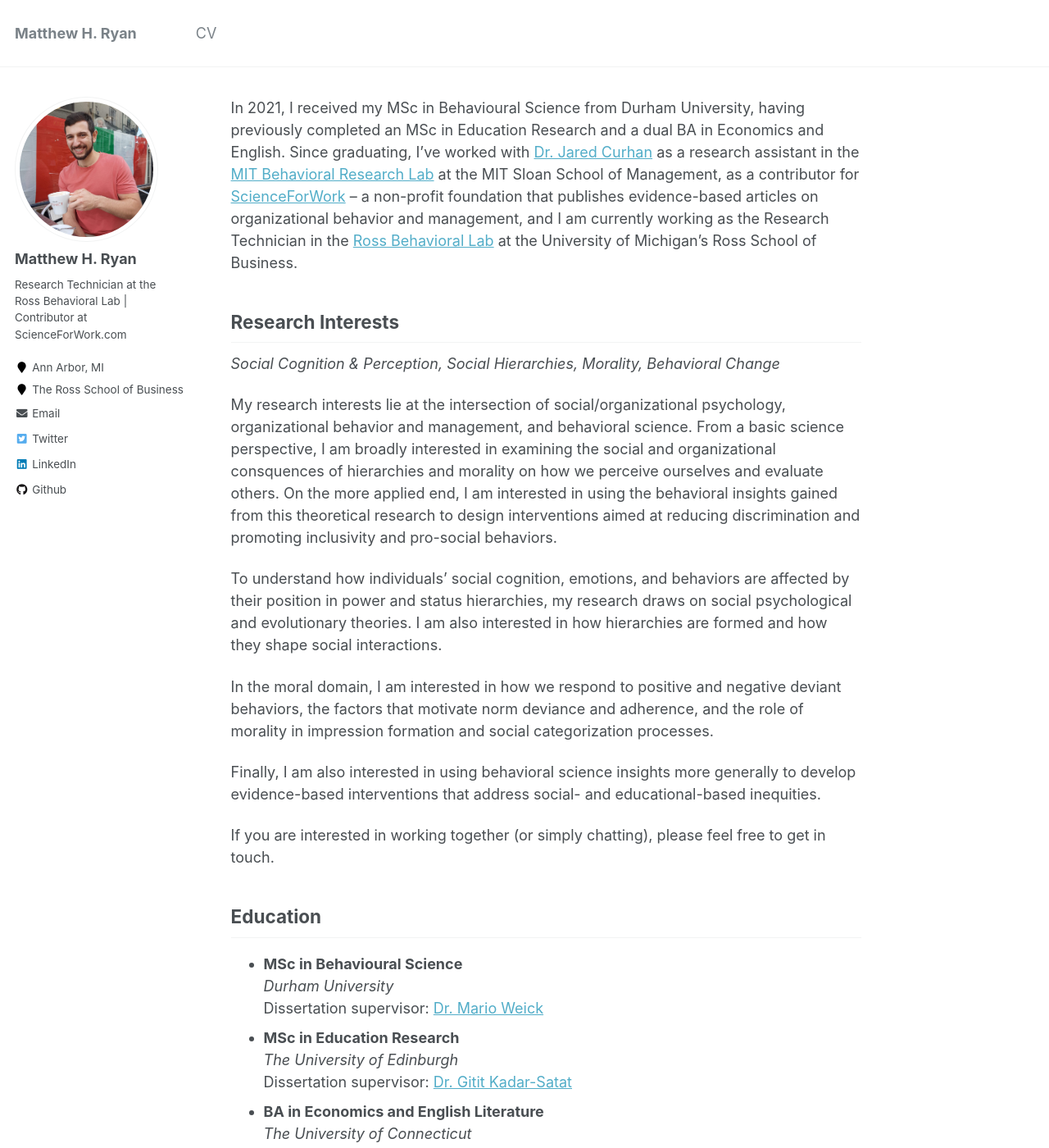
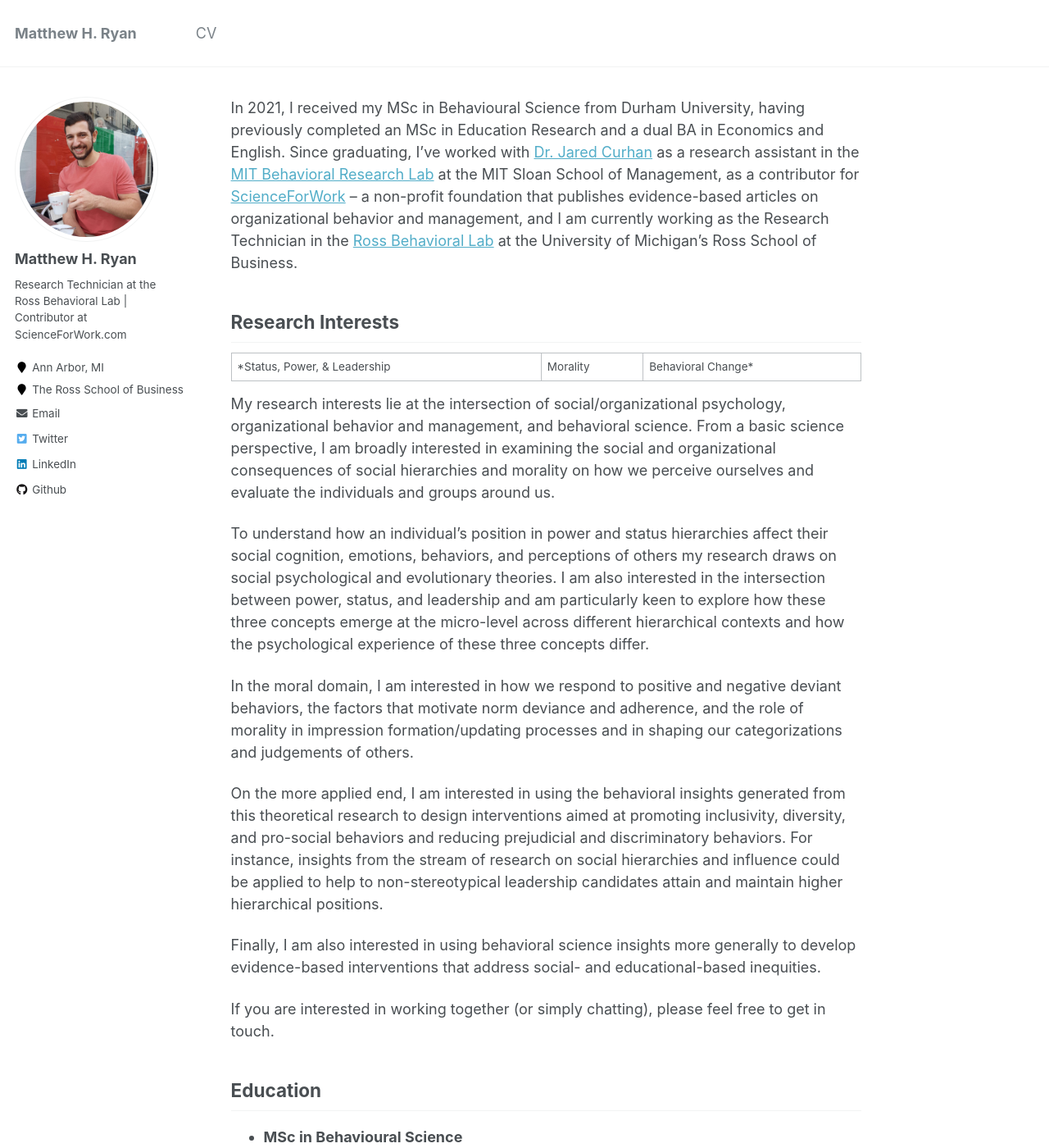
Before and after one commit to mattyhryan/mattyhryan.github.io, a Jekyll site: the page built from _pages/about.md, in a window 1280 px wide and 1400 px high. Shown: the whole window at 82% size. Built offline with Jekyll 4.4.1, drawn with Linux system fonts in a browser that asks for light colours.

Commit message:
Update about.md

```diff
--- a/_pages/about.md
+++ b/_pages/about.md
@@ -11,13 +11,15 @@ In 2021, I received my MSc in Behavioural Science from Durham University, having
 
 ## Research Interests
 
-*Social Cognition & Perception, Social Hierarchies, Morality, Behavioral Change*
+*Status, Power, & Leadership | Morality | Behavioral Change*
 
-My research interests lie at the intersection of social/organizational psychology, organizational behavior and management, and behavioral science. From a basic science perspective, I am broadly interested in examining the social and organizational consquences of hierarchies and morality on how we perceive ourselves and evaluate others. On the more applied end, I am interested in using the behavioral insights gained from this theoretical research to design interventions aimed at reducing discrimination and promoting inclusivity and pro-social behaviors.
+My research interests lie at the intersection of social/organizational psychology, organizational behavior and management, and behavioral science. From a basic science perspective, I am broadly interested in examining the social and organizational consequences of social hierarchies and morality on how we perceive ourselves and evaluate the individuals and groups around us.
 
-To understand how individuals' social cognition, emotions, and behaviors are affected by their position in power and status hierarchies, my research draws on social psychological and evolutionary theories. I am also interested in how hierarchies are formed and how they shape social interactions.
+To understand how an individual’s position in power and status hierarchies affect their social cognition, emotions, behaviors, and perceptions of others my research draws on social psychological and evolutionary theories. I am also interested in the intersection between power, status, and leadership and am particularly keen to explore how these three concepts emerge at the micro-level across different hierarchical contexts and how the psychological experience of these three concepts differ.
 
-In the moral domain, I am interested in how we respond to positive and negative deviant behaviors, the factors that motivate norm deviance and adherence, and the role of morality in impression formation and social categorization processes.
+In the moral domain, I am interested in how we respond to positive and negative deviant behaviors, the factors that motivate norm deviance and adherence, and the role of morality in impression formation/updating processes and in shaping our categorizations and judgements of others.
+
+On the more applied end, I am interested in using the behavioral insights generated from this theoretical research to design interventions aimed at promoting inclusivity, diversity, and pro-social behaviors and reducing prejudicial and discriminatory behaviors. For instance, insights from the stream of research on social hierarchies and influence could be applied to help to non-stereotypical leadership candidates attain and maintain higher hierarchical positions.
 
 Finally, I am also interested in using behavioral science insights more generally to develop evidence-based interventions that address social- and educational-based inequities.
 
```
